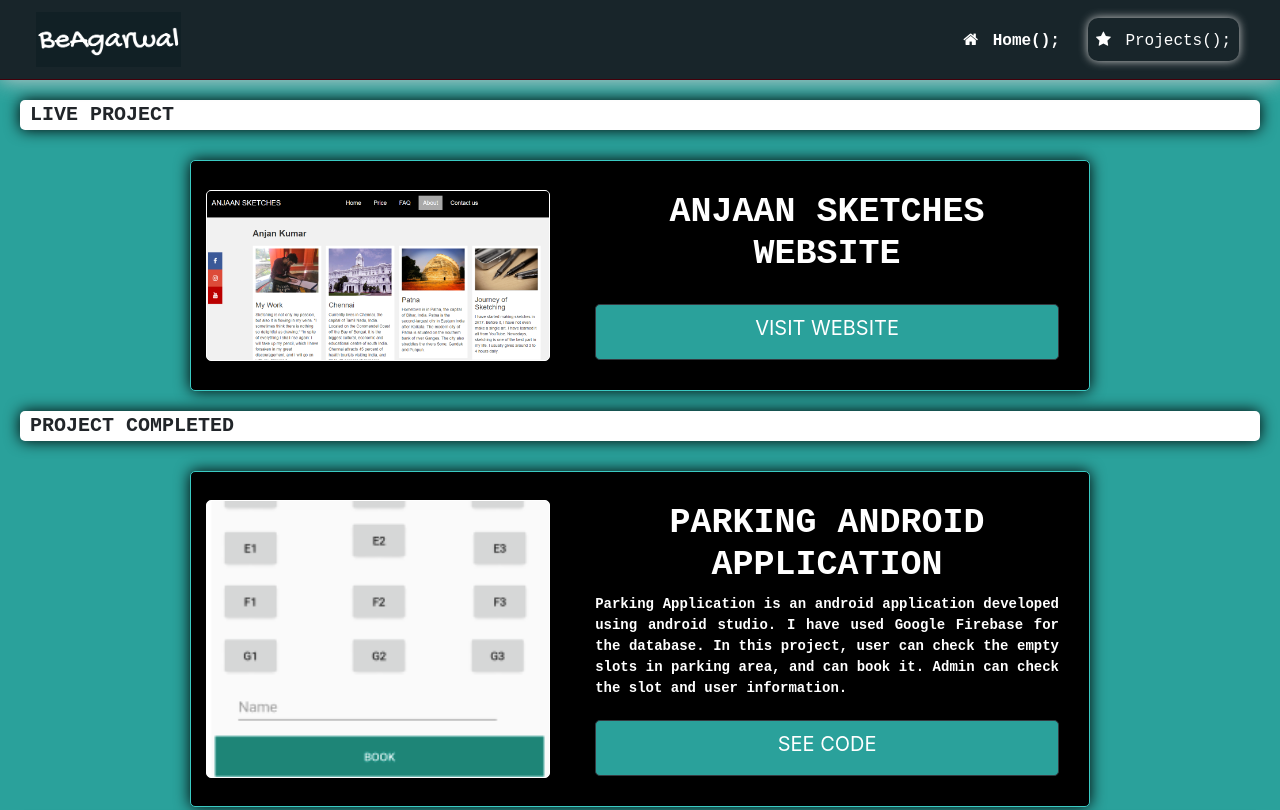
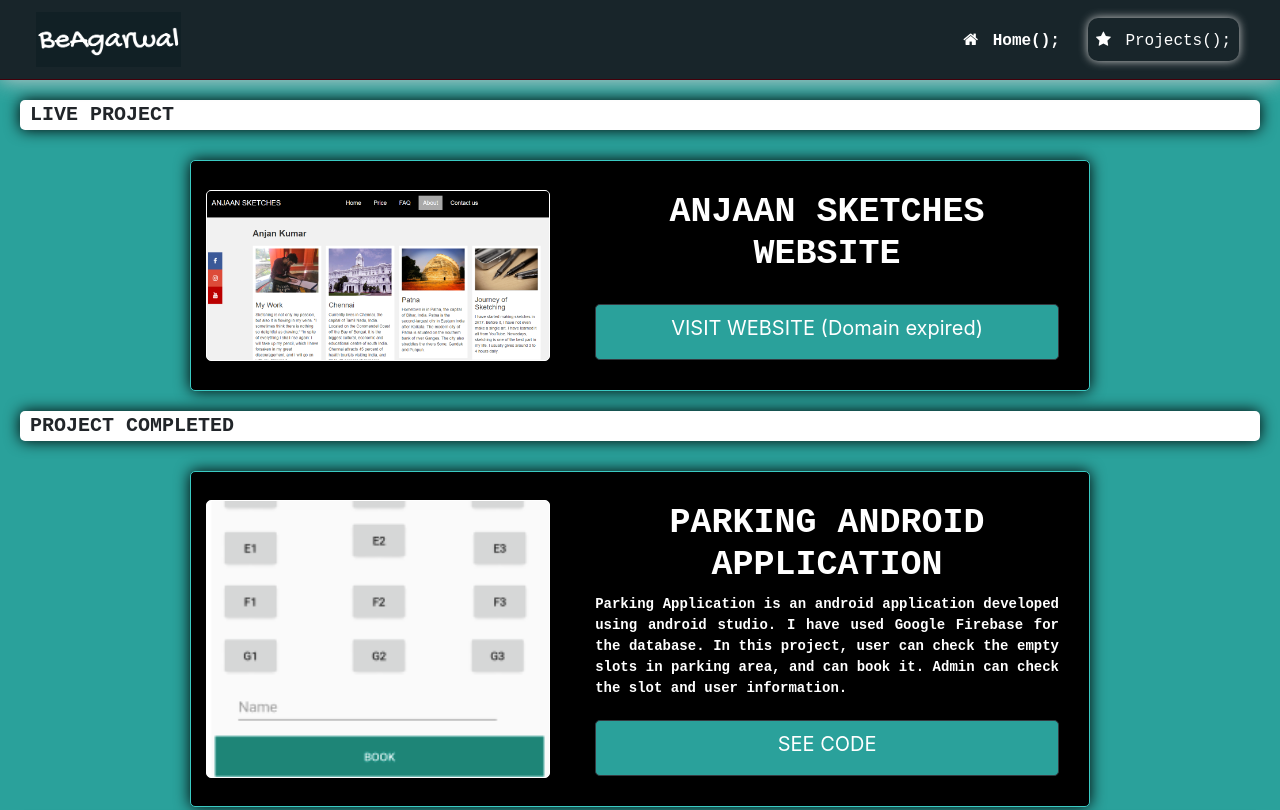
Before and after one commit to BeAgarwal/My-Portfolio-BeAgarwal, a plain HTML site: page project.html in a window 1280 px wide. Shown: the top 810 px of the page. Drawn offline with Linux system fonts and the light colour scheme; a web font is replaced by a local one.

Commit message:
Update project.html

```diff
--- a/project.html
+++ b/project.html
@@ -54,7 +54,8 @@
                 <div>
                     <p class="text-justify" id="projectText"> </p>
                     <br>
-                    <a class="btn btn-dark btn-block btn-lg" role="button" href="http://anjaansketches.com/" target="_blank" id="submitor">VISIT WEBSITE</a>
+<!--                     <a class="btn btn-dark btn-block btn-lg" role="button" href="http://anjaansketches.com/" target="_blank" id="submitor">VISIT WEBSITE</a> -->
+                    <a class="btn btn-dark btn-block btn-lg" role="button" href="https://beagarwal.github.io/AnjaanSketchesWebsite/" target="_blank" id="submitor">VISIT WEBSITE (Domain expired)</a>
                 </div>
             </div>
         </div>
```
